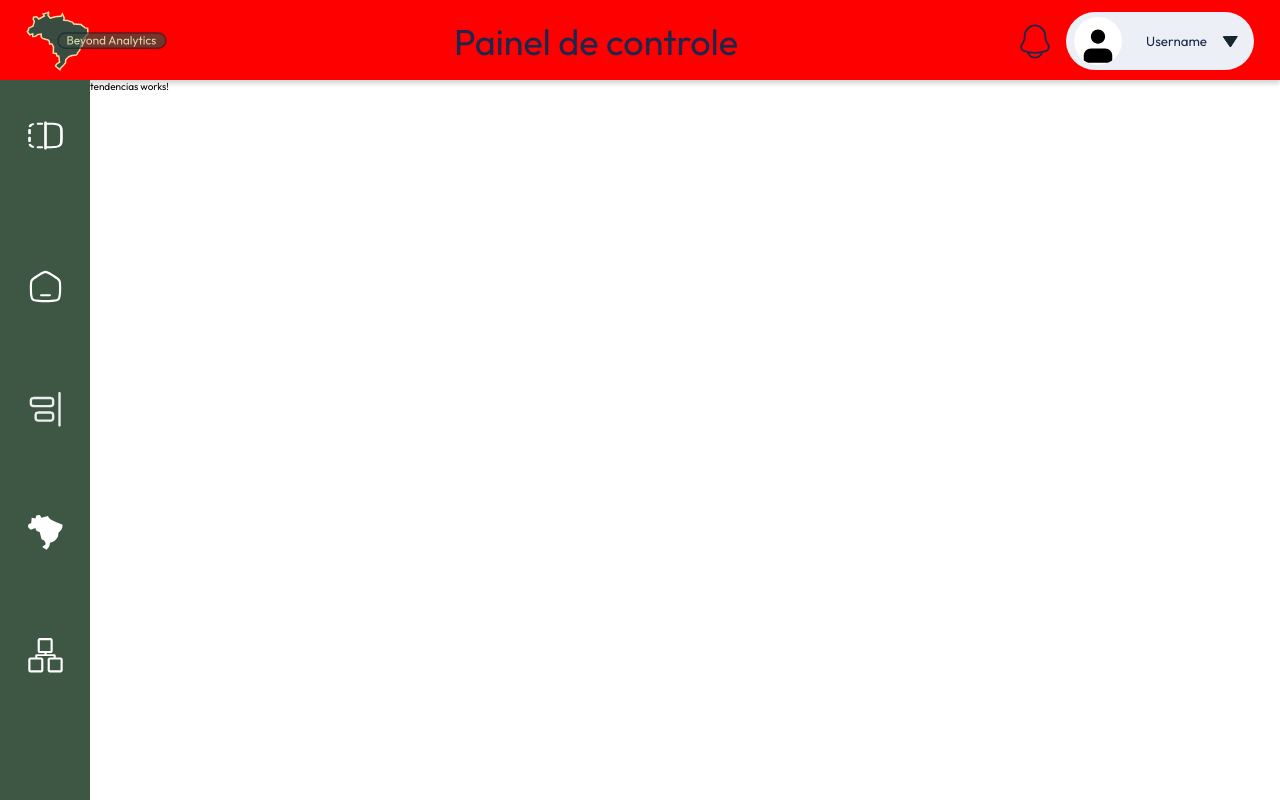
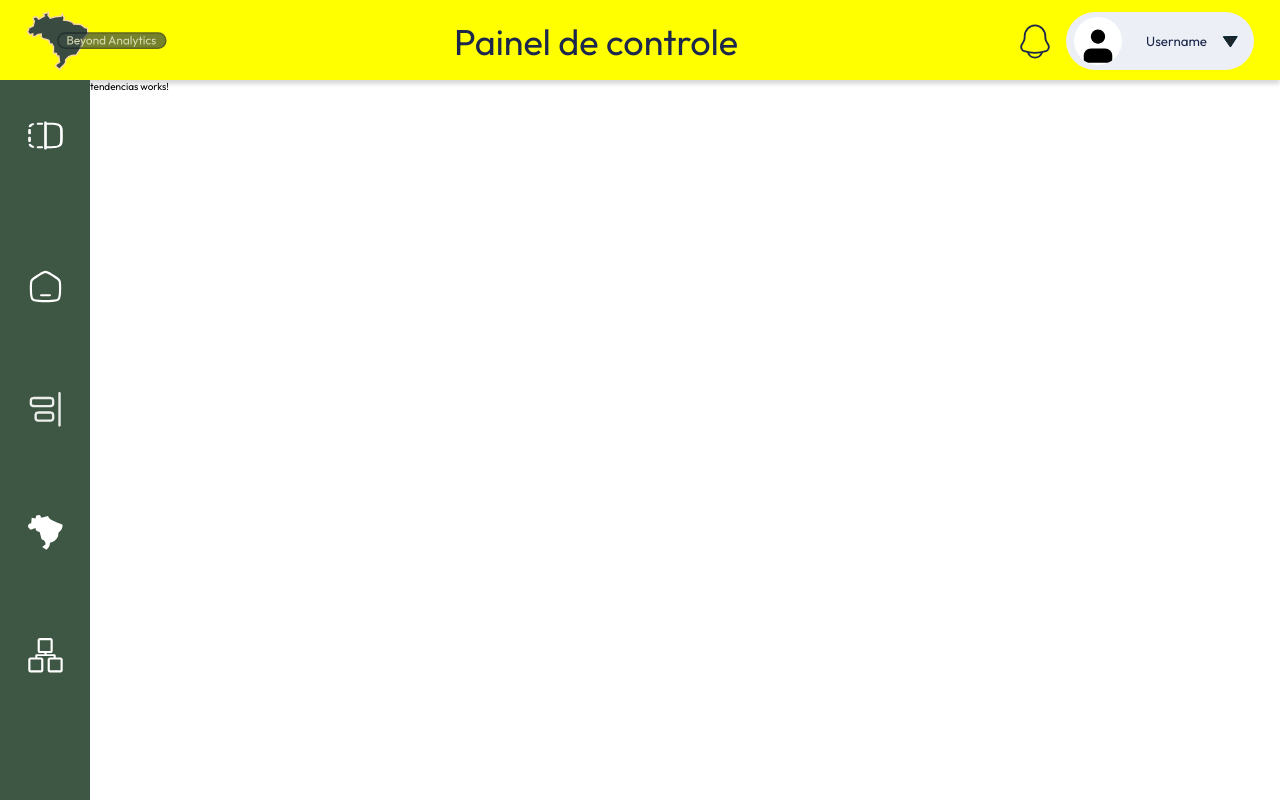
Before and after one commit to GabrielSousaSPTech/beyond_web, an Angular app: page /tendencias in a window 1280 px wide. Built offline with nearby package versions, Linux system fonts and the light colour scheme.

Commit message:
teste container auto update

```diff
--- a/src/dashAngular/app/components/header/header.component.css
+++ b/src/dashAngular/app/components/header/header.component.css
@@ -1,5 +1,5 @@
 header {
-    background-color: red;
+    background-color: yellow;
     height: 8rem;
     box-shadow: 0px 4px 4px 0px rgba(0, 0, 0, 0.15);
 }
```
